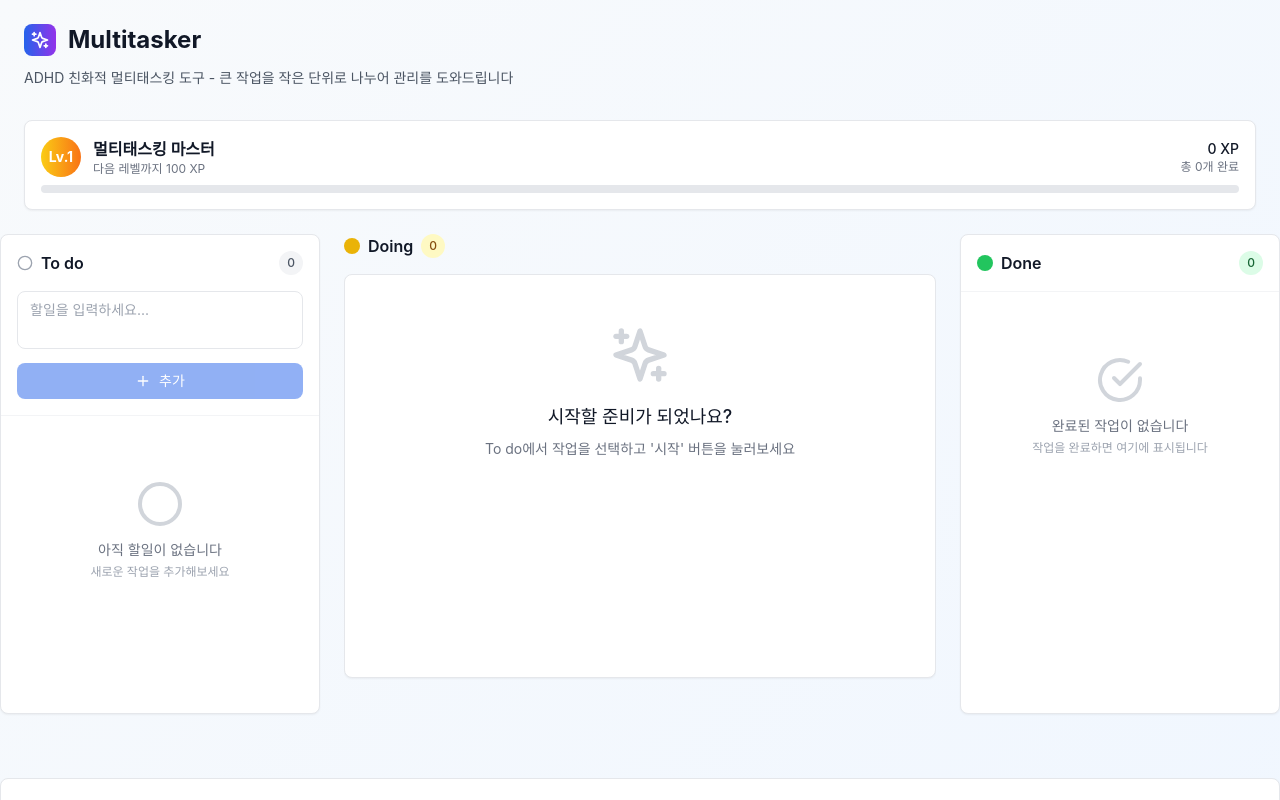
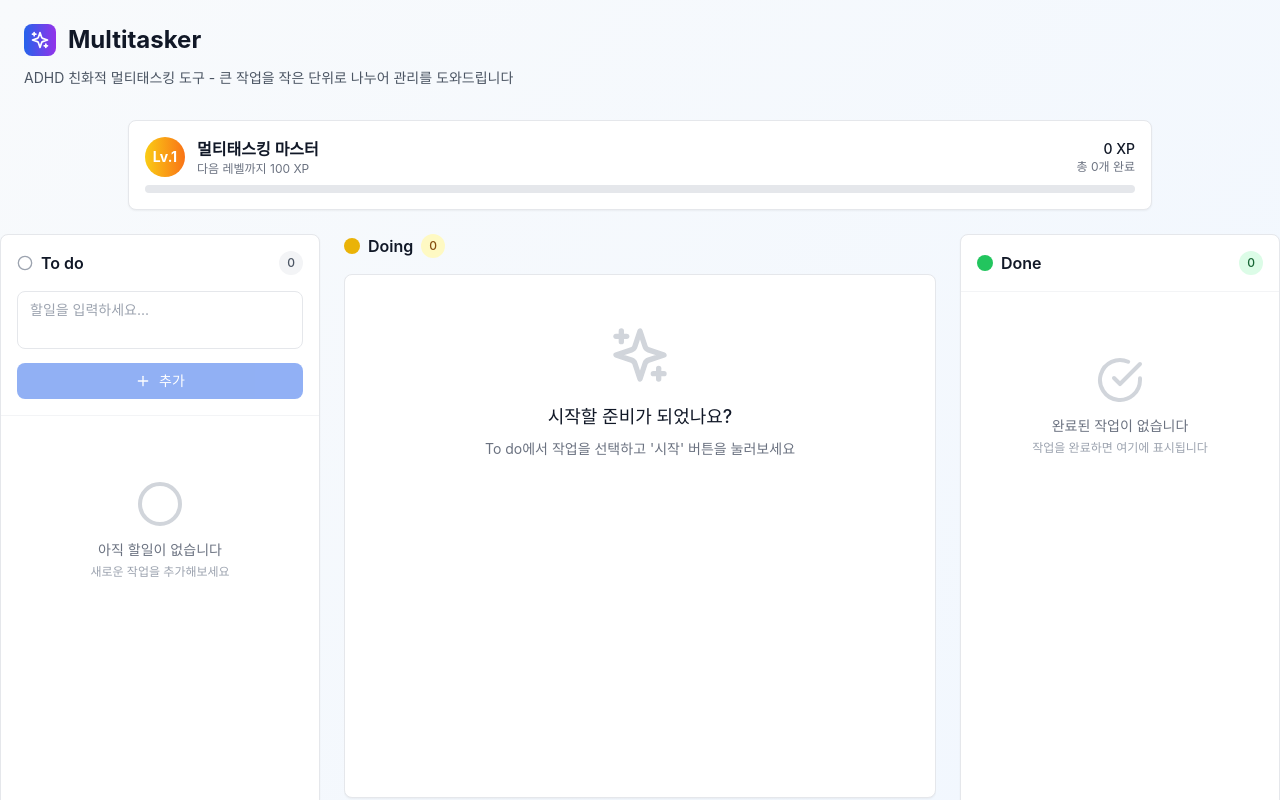
Before and after one commit to philo-kim/multitasker, a Next.js app: page / in a window 1280 px wide. Shown: the top 800 px of the page. Built offline with nearby package versions, Linux system fonts and the light colour scheme.

Commit message:
Update index.js

```diff
--- a/pages/index.js
+++ b/pages/index.js
@@ -753,7 +753,7 @@ export default function Multitasker() {
           </p>
         </div>
 
-        <div className="mt-4 bg-white rounded-lg shadow-sm border border-gray-200 p-4">
+        <div className="mt-4 bg-white rounded-lg shadow-sm border border-gray-200 p-4 max-w-5xl mx-auto">
           <div className="flex items-center justify-between mb-2">
             <div className="flex items-center gap-3">
               <div className="w-10 h-10 bg-gradient-to-r from-yellow-400 to-orange-500 rounded-full flex items-center justify-center">
@@ -780,7 +780,7 @@ export default function Multitasker() {
         </div>
       </div>
 
-      <div className="flex gap-6 h-[calc(100vh-320px)]">
+      <div className="flex gap-6 h-[calc(100vh-200px)]">
         <div className="w-80 flex-shrink-0">
           <div className="bg-white rounded-lg shadow-sm border border-gray-200 h-full flex flex-col">
             <div className="p-4 border-b border-gray-100">
```
